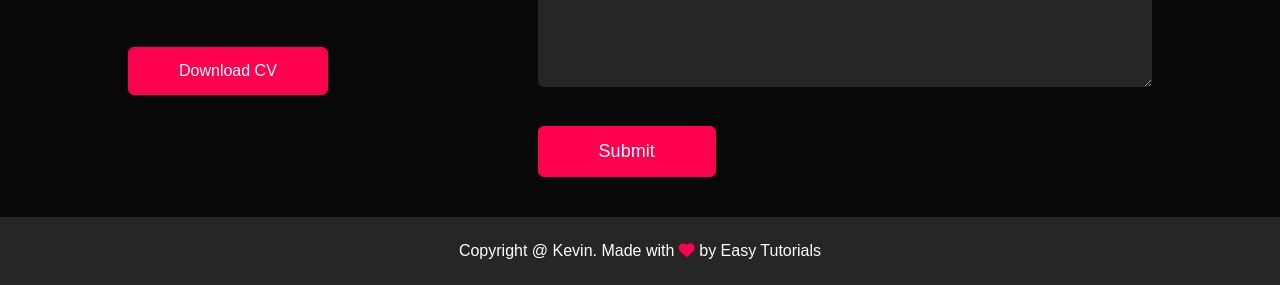
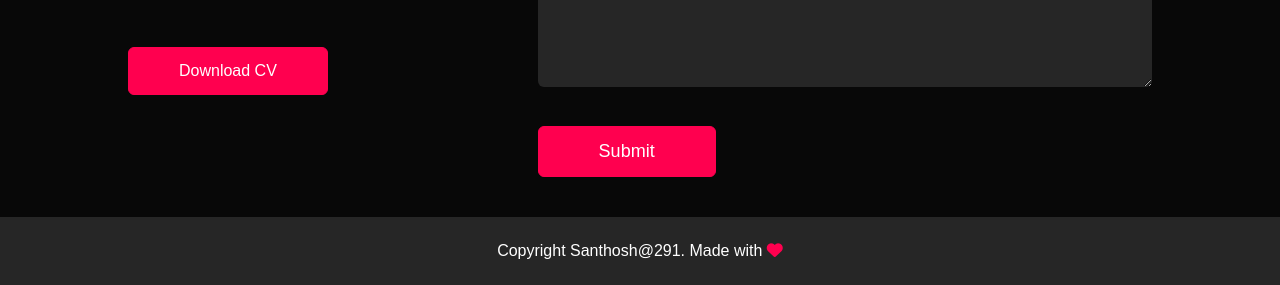
Before and after one commit to saissk291/Portfolio-291, a plain HTML site: page index.html in a window 1280 px wide. Shown: the part 2951-3236 px from the top of the page. Drawn offline with Linux system fonts and the light colour scheme.

Commit message:
Update index.html

```diff
--- a/index.html
+++ b/index.html
@@ -170,7 +170,7 @@
             </div>
         </div>
         <div class="copyright">
-            <p>Copyright @ Kevin. Made with <i class="fa-solid fa-heart"></i> by Easy Tutorials</p>
+            <p>Copyright Santhosh@291. Made with <i class="fa-solid fa-heart"></i></p>
         </div>
     </div>
 
```
